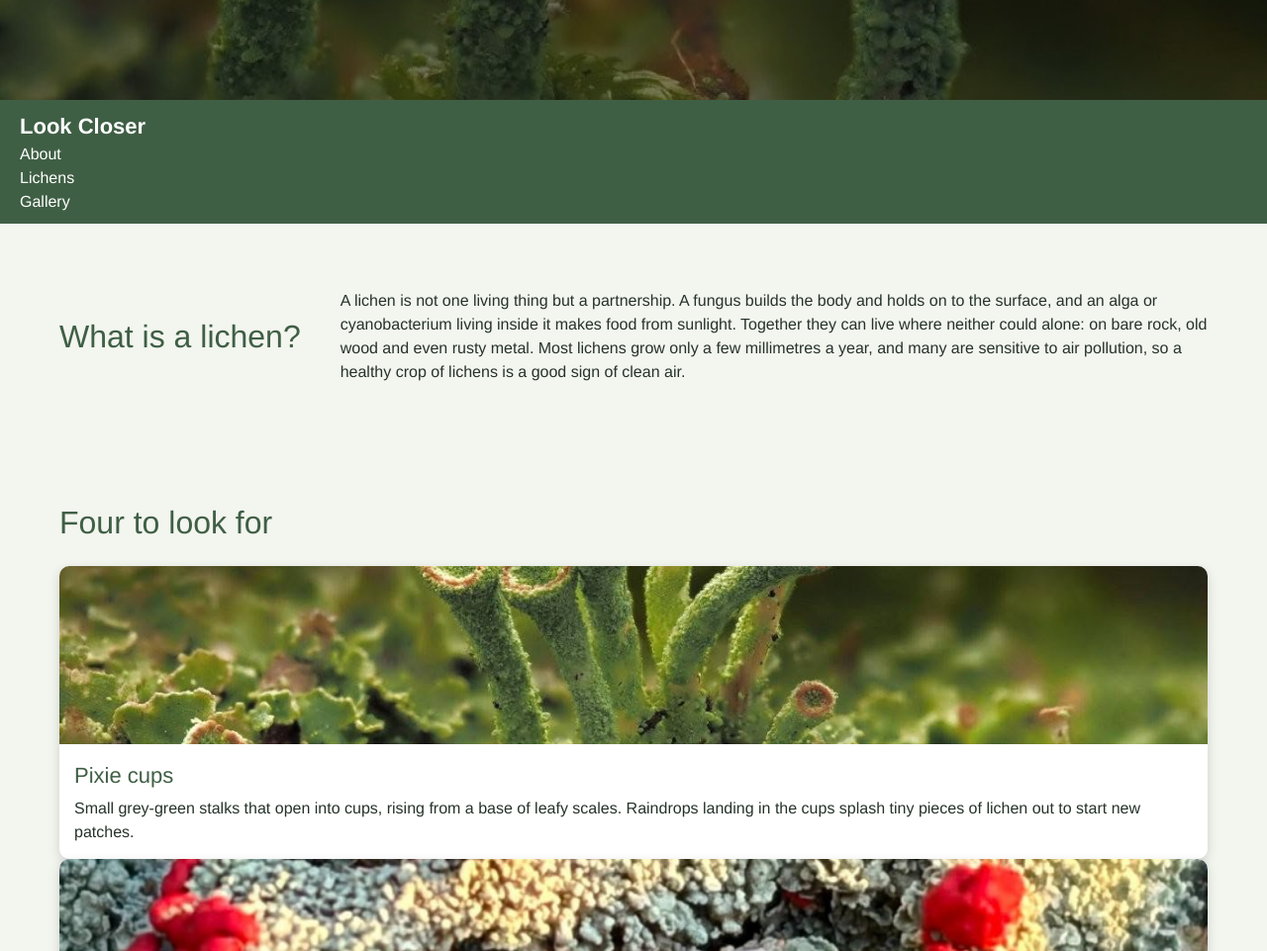
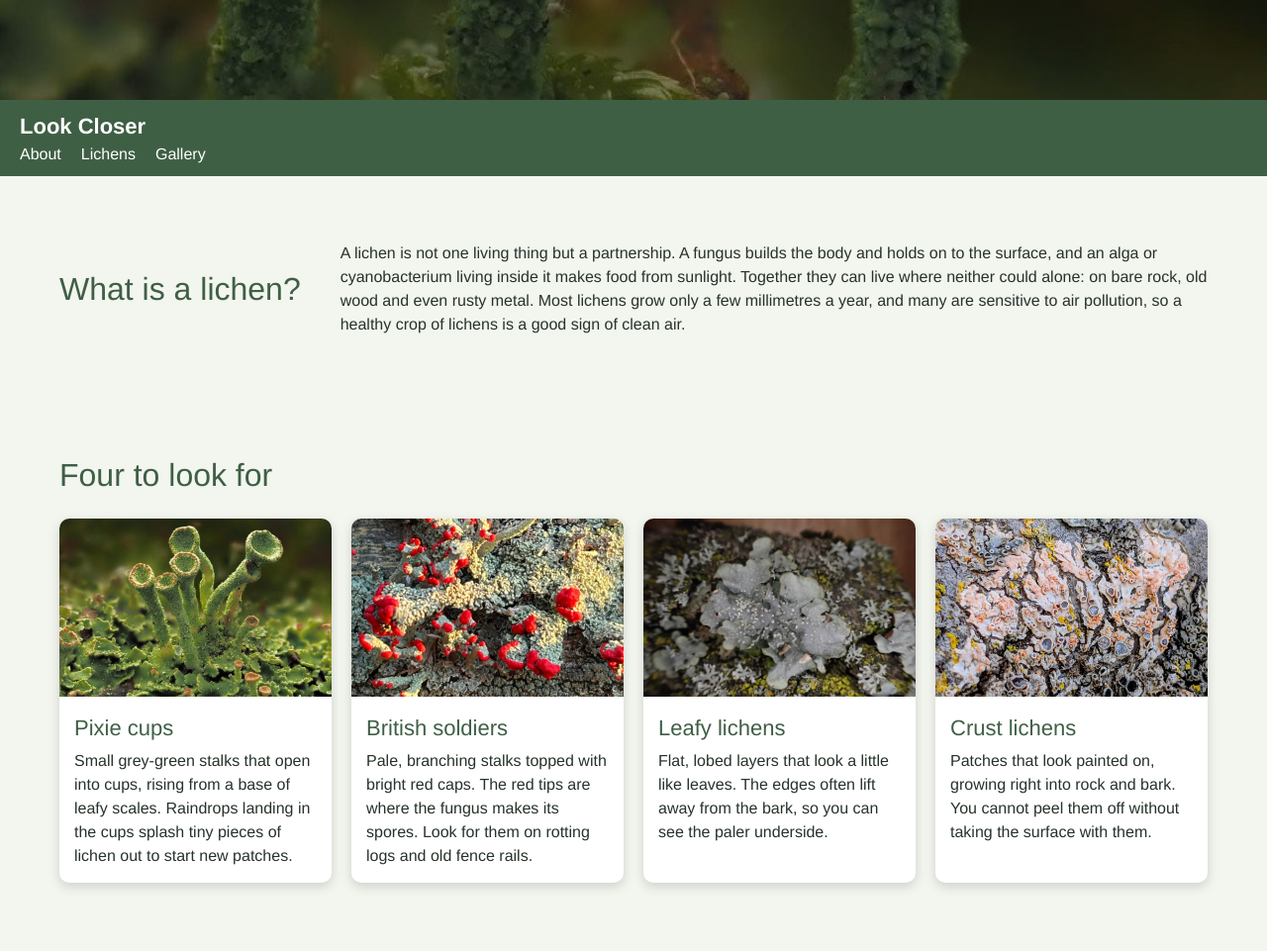
Before and after one commit to Hayat0-039/quiz-3a, a plain HTML site: page index.html in a window 1280 px wide. Shown: the part 251-1212 px from the top of the page at 99% size. Drawn offline with Linux system fonts and the light colour scheme.

Commit message:
Make a card grid

```diff
--- a/styles.css
+++ b/styles.css
@@ -156,7 +156,7 @@ footer a {
 
 /* TASK 2: Use flexbox. The three menu links should sit side by side in
    a row, with 20px of space between them. */
-nav {
+.nav-wrap ul {
     display: flex;
     gap: 20px;
 }
@@ -174,7 +174,11 @@ nav {
 
 /* TASK 4: Use grid. The four cards should sit side by side in four
    equal-width columns, with 20px of space between them. */
-
+.lichen-list {
+    display: grid;
+    grid-template-columns: repeat(4, 1fr);
+    gap: 20px;
+}
 
 
 /* TASK 5: Use grid. The gallery should have three equal-width columns
```
